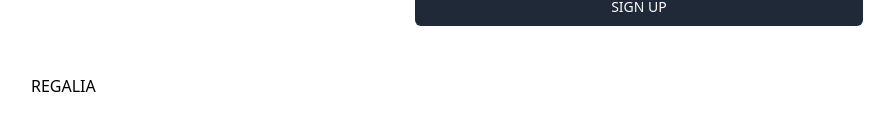
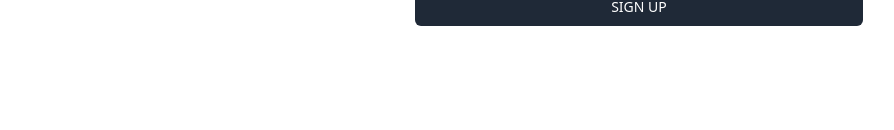
Before and after one commit to farzanatabassum/Regalia---frontend, a Next.js app: page / in a window 1280 px wide. Shown: the part 500-630 px from the top of the page, without its empty margins (1-895 px from the left). Built offline with nearby package versions, Linux system fonts and the light colour scheme.

Commit message:
ui:#2 removed a line

```diff
--- a/pages/index.js
+++ b/pages/index.js
@@ -3,7 +3,7 @@ import styles from '../styles/Home.module.css'
 export default function Home() {
   return (
     <div className={styles.container}>
-       <h1>REGALIA</h1>
+
 
     </div>
   )
```
